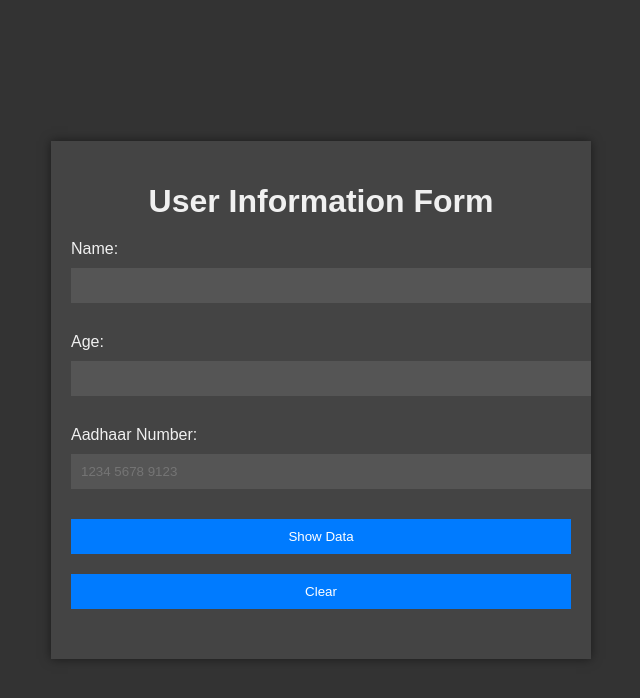
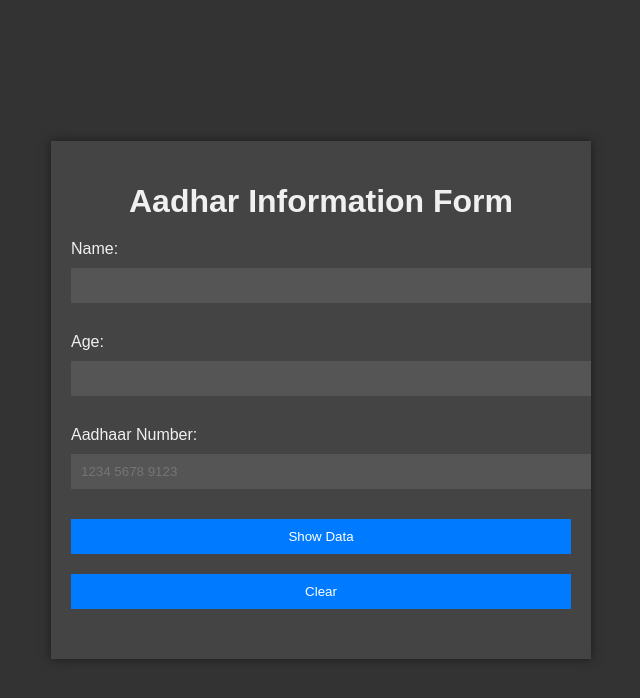
Before and after one commit to Navaneetha-Krishnan-S/password_generator-, a plain HTML site: page aadhar.html in a window 1280 px wide. Shown: the whole page, without its empty margins (319-959 px from the left). Drawn offline with Linux system fonts and the light colour scheme.

Commit message:
Update aadhar.html

```diff
--- a/aadhar.html
+++ b/aadhar.html
@@ -67,7 +67,7 @@
 </head>
 <body>
     <div class="container">
-        <h1>User Information Form</h1>
+        <h1>Aadhar Information Form</h1>
 
         <label for="name">Name:</label>
         <input type="text" id="name">
```
